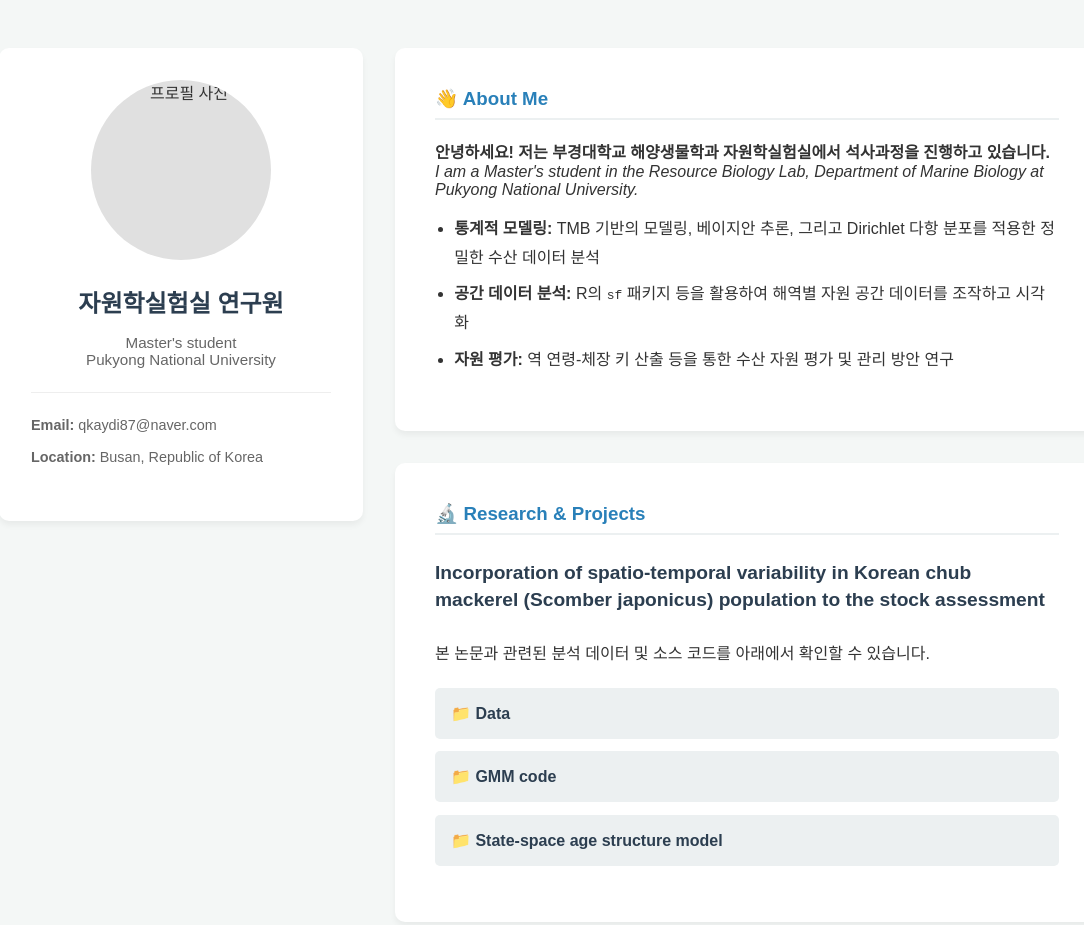
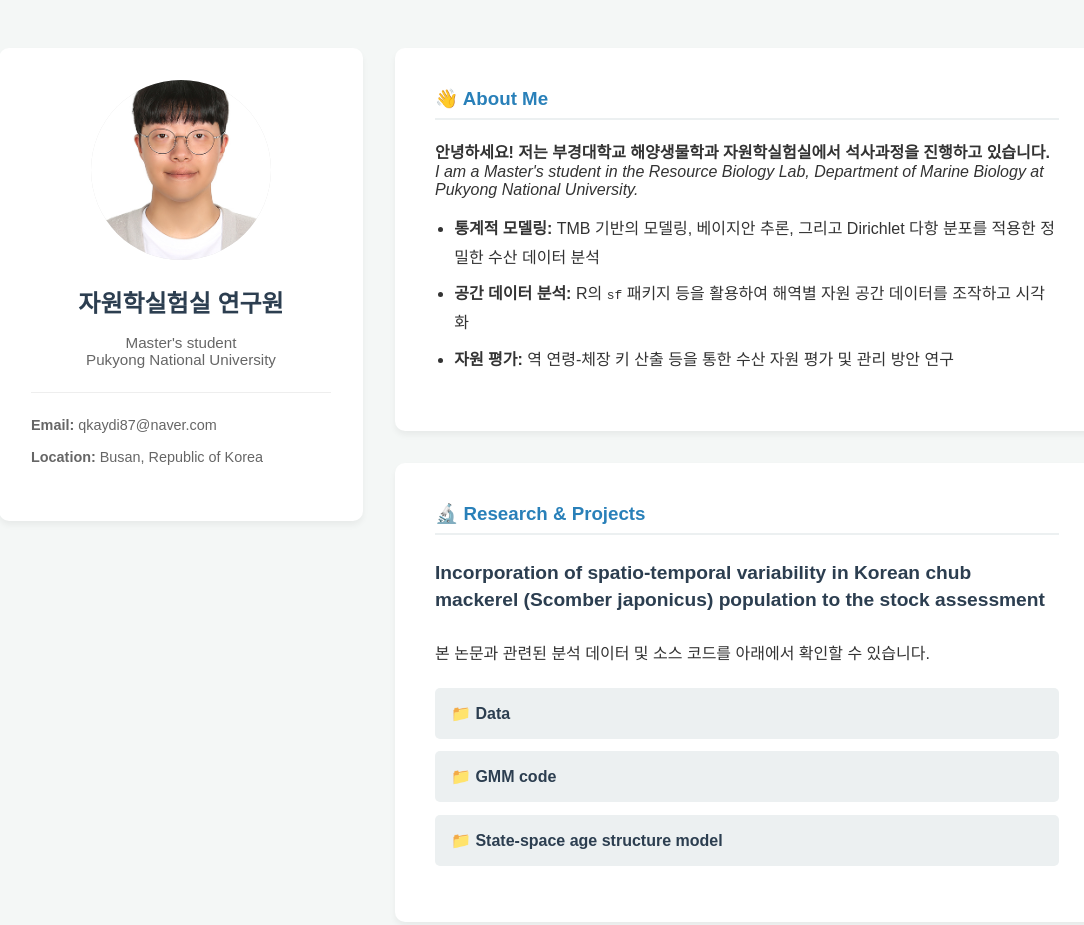
Before and after one commit to Taeyeon-Kim-hub/Taeyeon-Kim-hub.github.io, a plain HTML site: page index.html in a window 1280 px wide. Shown: the whole page, without its empty margins (91-1175 px from the left). Drawn offline with Linux system fonts and the light colour scheme.

Commit message:
Update index.html

```diff
--- a/index.html
+++ b/index.html
@@ -117,7 +117,7 @@
         <!-- 왼쪽: 사이드바 영역 -->
         <aside class="sidebar">
             <!-- 이미지 태그: 나중에 src="사진이름.jpg" 로 변경하면 사진이 뜹니다. -->
-            <img src="" alt="프로필 사진" class="profile-img">
+            <img src="profile.jpg" alt="프로필 사진" class="profile-img">
             <h2>자원학실험실 연구원</h2>
             <p>Master's student<br>Pukyong National University</p>
             <hr style="border: 0; border-top: 1px solid #eee; margin: 1.5rem 0;">
```
